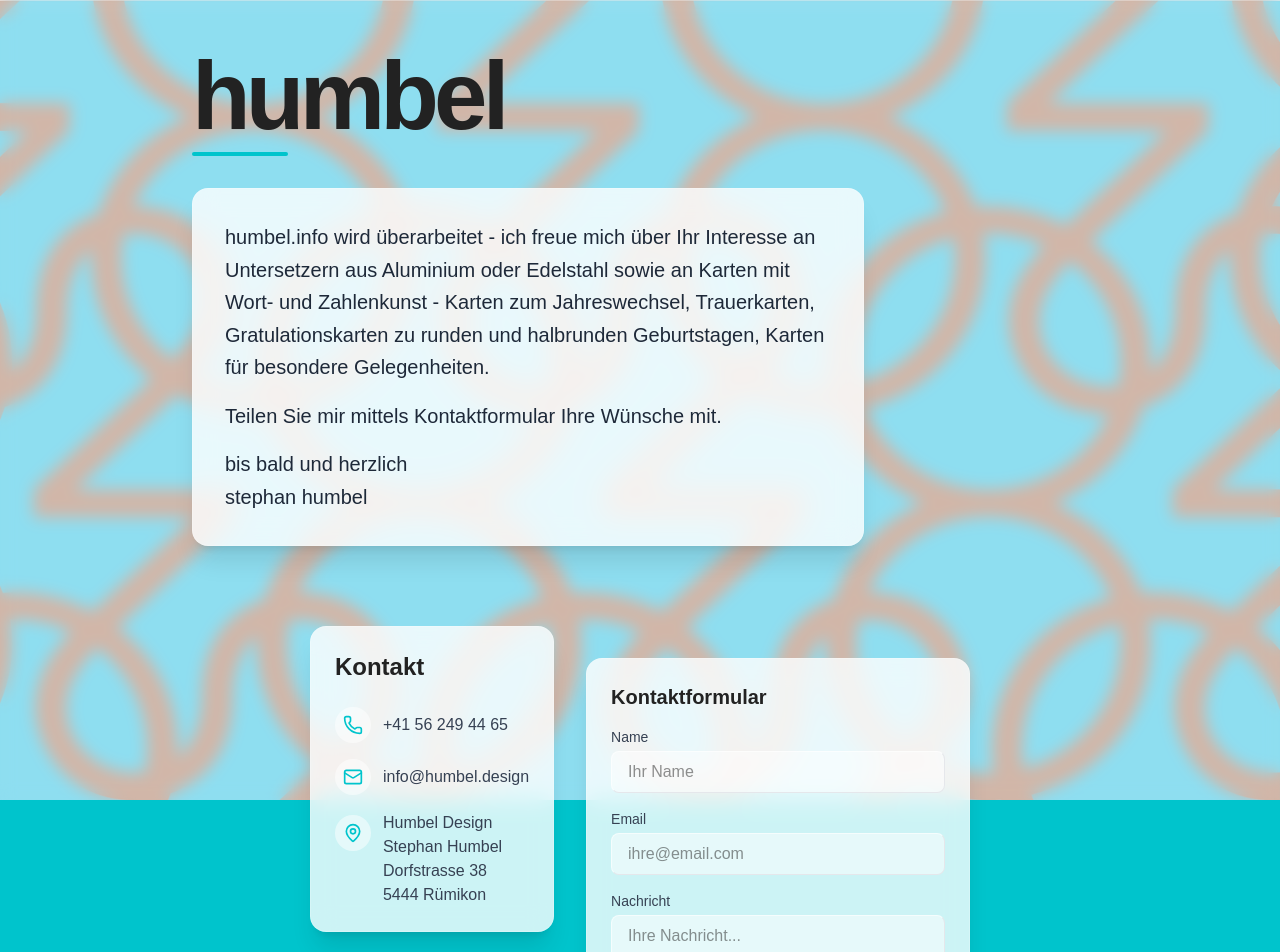
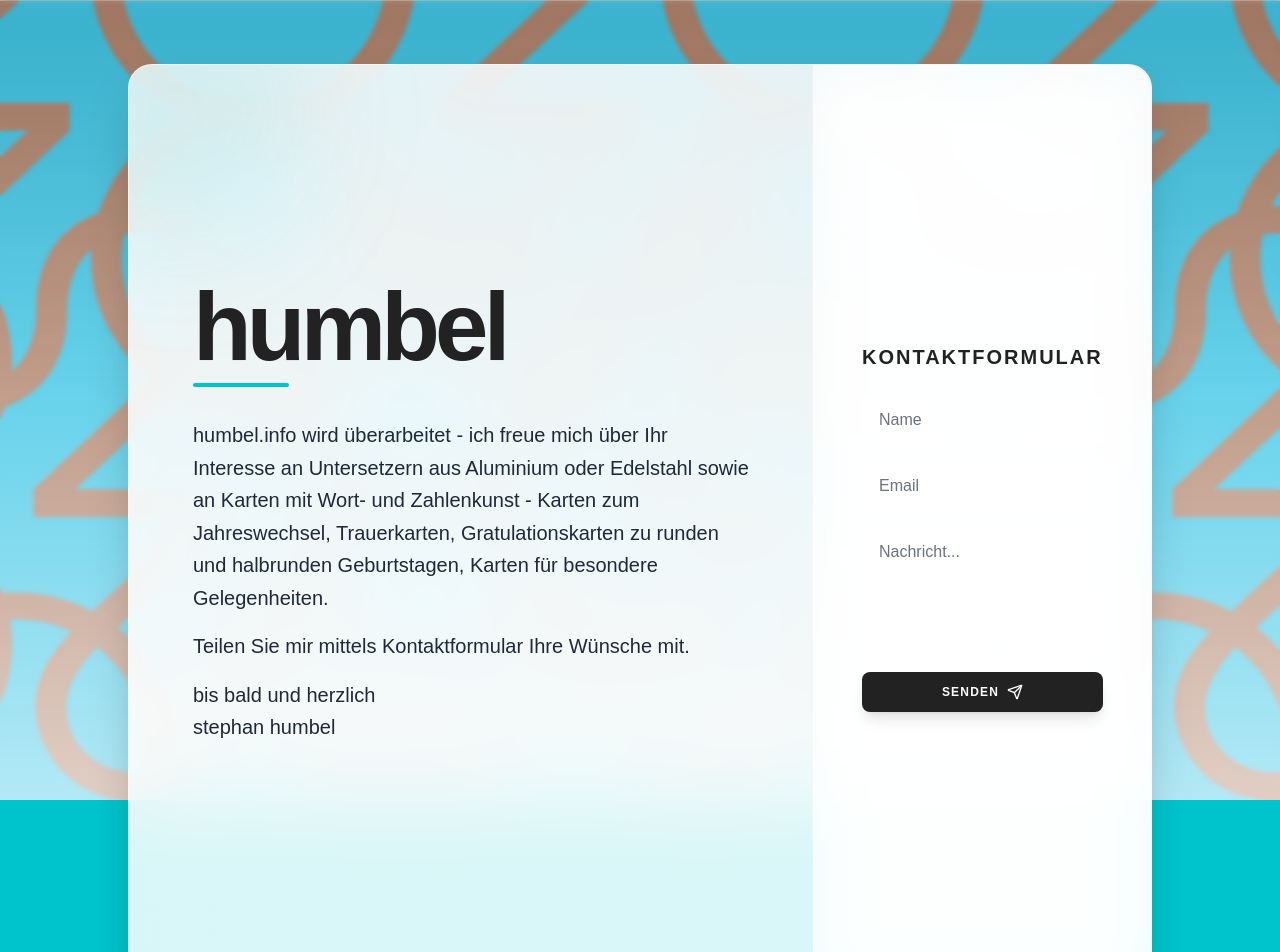
Before and after one commit to Kugelfisch46/humbel-design, a React (Vite) app: page / in a window 1280 px wide. Shown: the top 952 px of the page. Built offline with nearby package versions, Linux system fonts and the light colour scheme.

Commit message:
Polish: Unified glass layout and refined style

```diff
--- a/src/App.tsx
+++ b/src/App.tsx
@@ -8,22 +8,35 @@ import { motion } from 'framer-motion';
 function App() {
   return (
     <Layout>
-      <div className="flex flex-col items-center justify-center min-h-[calc(100vh-100px)] w-full max-w-4xl mx-auto">
-        <div className="flex flex-col gap-12 w-full">
-          <Hero />
+      <div className="min-h-[calc(100vh-80px)] flex flex-col items-center justify-center p-4">
+        <motion.div
+          initial={{ opacity: 0, y: 20 }}
+          animate={{ opacity: 1, y: 0 }}
+          transition={{ duration: 0.8 }}
+          className="w-full max-w-5xl glass-panel rounded-3xl overflow-hidden flex flex-col md:flex-row shadow-2xl"
+        >
+          {/* Left Content Section */}
+          <div className="p-8 md:p-12 lg:p-16 flex-1 flex flex-col justify-center relative overflow-hidden">
+            <div className="relative z-10">
+              <Hero />
+              <div className="mt-12 hidden md:block">
+                <ContactInfo />
+              </div>
+            </div>
+            {/* Subtle decorative circle behind text */}
+            <div className="absolute -top-20 -left-20 w-64 h-64 bg-primary/10 rounded-full blur-3xl pointer-events-none"></div>
+          </div>
 
-          <motion.div
-            initial={{ opacity: 0 }}
-            animate={{ opacity: 1 }}
-            transition={{ delay: 0.5, duration: 0.8 }}
-            className="flex flex-col md:flex-row gap-8 items-start justify-center"
-          >
-            <ContactInfo />
+          {/* Right/Bottom Action Section */}
+          <div className="bg-white/50 backdrop-blur-xl border-t md:border-t-0 md:border-l border-white/50 p-8 md:p-12 flex flex-col justify-center items-center md:items-stretch">
+            <div className="md:hidden mb-8 w-full">
+              <ContactInfo />
+            </div>
             <ContactForm />
-          </motion.div>
-        </div>
+          </div>
+        </motion.div>
 
-        <footer className="mt-16 text-gray-800 text-sm font-medium">
+        <footer className="mt-8 text-white/80 text-sm font-medium text-shadow-sm">
           &copy; {new Date().getFullYear()} humbel.design. All rights reserved.
         </footer>
       </div>
--- a/src/components/ContactForm.tsx
+++ b/src/components/ContactForm.tsx
@@ -27,14 +27,14 @@ const ContactForm: React.FC = () => {
     };
 
     return (
-        <div className="glass-card p-6 rounded-2xl w-full max-w-sm mt-8 relative overflow-hidden">
-            <h3 className="text-xl font-bold mb-4 text-dark">Kontaktformular</h3>
+        <div className="w-full max-w-sm relative">
+            <h3 className="text-xl font-bold mb-6 text-dark uppercase tracking-widest text-sm">Kontaktformular</h3>
 
             <AnimatePresence mode='wait'>
                 {status === 'success' ? (
                     <motion.div
                         initial={{ opacity: 0, y: 10 }} animate={{ opacity: 1, y: 0 }}
-                        className="flex flex-col items-center justify-center p-8 text-center text-green-600"
+                        className="flex flex-col items-center justify-center p-8 text-center text-green-600 bg-white/30 rounded-xl"
                     >
                         <CheckCircle size={48} className="mb-2" />
                         <p className="font-medium">Nachricht gesendet!</p>
@@ -52,37 +52,34 @@ const ContactForm: React.FC = () => {
                         <input type="hidden" name="form-name" value="contact" />
 
                         <div>
-                            <label htmlFor="name" className="block text-sm font-medium text-gray-700 mb-1">Name</label>
                             <input type="text" id="name" name="name" required
-                                className="w-full px-4 py-2 rounded-lg bg-white/50 border border-t-white/60 border-l-white/60 border-r-gray-200 border-b-gray-200 focus:ring-2 focus:ring-primary/50 focus:outline-none transition-all"
-                                placeholder="Ihr Name"
+                                className="w-full px-4 py-3 rounded-lg bg-white/40 border border-white/40 focus:bg-white/60 focus:ring-2 focus:ring-primary/50 focus:outline-none transition-all placeholder:text-gray-500"
+                                placeholder="Name"
                             />
                         </div>
 
                         <div>
-                            <label htmlFor="email" className="block text-sm font-medium text-gray-700 mb-1">Email</label>
                             <input type="email" id="email" name="email" required
-                                className="w-full px-4 py-2 rounded-lg bg-white/50 border border-t-white/60 border-l-white/60 border-r-gray-200 border-b-gray-200 focus:ring-2 focus:ring-primary/50 focus:outline-none transition-all"
-                                placeholder="ihre@email.com"
+                                className="w-full px-4 py-3 rounded-lg bg-white/40 border border-white/40 focus:bg-white/60 focus:ring-2 focus:ring-primary/50 focus:outline-none transition-all placeholder:text-gray-500"
+                                placeholder="Email"
                             />
                         </div>
 
                         <div>
-                            <label htmlFor="message" className="block text-sm font-medium text-gray-700 mb-1">Nachricht</label>
                             <textarea id="message" name="message" required rows={4}
-                                className="w-full px-4 py-2 rounded-lg bg-white/50 border border-t-white/60 border-l-white/60 border-r-gray-200 border-b-gray-200 focus:ring-2 focus:ring-primary/50 focus:outline-none transition-all resize-none"
-                                placeholder="Ihre Nachricht..."
+                                className="w-full px-4 py-3 rounded-lg bg-white/40 border border-white/40 focus:bg-white/60 focus:ring-2 focus:ring-primary/50 focus:outline-none transition-all resize-none placeholder:text-gray-500"
+                                placeholder="Nachricht..."
                             ></textarea>
                         </div>
 
                         <button
                             type="submit"
                             disabled={status === 'submitting'}
-                            className="w-full py-3 bg-primary text-white rounded-lg font-bold shadow-lg hover:shadow-xl hover:bg-primary/90 transition-all flex items-center justify-center gap-2 group disabled:opacity-70"
+                            className="w-full py-3 bg-dark text-white rounded-lg font-bold shadow-lg hover:shadow-xl hover:bg-black transition-all flex items-center justify-center gap-2 group disabled:opacity-70 uppercase tracking-widest text-xs"
                         >
                             {status === 'submitting' ? 'Senden...' : (
                                 <>
-                                    Senden <Send size={18} className="group-hover:translate-x-1 transition-transform" />
+                                    Senden <Send size={16} className="group-hover:translate-x-1 transition-transform" />
                                 </>
                             )}
                         </button>
--- a/src/components/ContactInfo.tsx
+++ b/src/components/ContactInfo.tsx
@@ -4,13 +4,8 @@ import { motion } from 'framer-motion';
 
 const ContactInfo: React.FC = () => {
     return (
-        <motion.div
-            initial={{ opacity: 0, x: -20 }}
-            animate={{ opacity: 1, x: 0 }}
-            transition={{ duration: 0.8, delay: 0.2 }}
-            className="glass-card p-6 rounded-2xl max-w-sm backdrop-blur-xl bg-white/60 border-white/40"
-        >
-            <h2 className="text-2xl font-bold mb-6 text-dark">Kontakt</h2>
+        <div className="max-w-sm">
+            <h2 className="text-xl font-bold mb-6 text-dark uppercase tracking-widest text-sm">Kontakt</h2>
             <div className="space-y-4">
                 <a href="tel:+41562494465" className="flex items-center gap-3 text-gray-700 hover:text-primary transition-colors group">
                     <div className="p-2 bg-white/50 rounded-full group-hover:bg-primary/10 transition-colors">
@@ -38,7 +33,7 @@ const ContactInfo: React.FC = () => {
                     </address>
                 </div>
             </div>
-        </motion.div>
+        </div>
     );
 };
 
--- a/src/components/Hero.tsx
+++ b/src/components/Hero.tsx
@@ -14,7 +14,7 @@ const Hero: React.FC = () => {
                 </h1>
                 <div className="h-1 w-24 bg-primary mb-8 rounded-full"></div>
 
-                <div className="glass-card p-8 rounded-2xl max-w-2xl mb-8 bg-white/40 border-white/30">
+                <div className="mb-8">
                     <p className="text-lg md:text-xl font-light leading-relaxed text-gray-800 mb-4">
                         humbel.info wird überarbeitet - ich freue mich über Ihr Interesse an Untersetzern aus Aluminium oder Edelstahl sowie an Karten mit Wort- und Zahlenkunst - Karten zum Jahreswechsel, Trauerkarten, Gratulationskarten zu runden und halbrunden Geburtstagen, Karten für besondere Gelegenheiten.
                     </p>
--- a/src/components/Layout.tsx
+++ b/src/components/Layout.tsx
@@ -14,8 +14,8 @@ const Layout: React.FC<LayoutProps> = ({ children }) => {
                     alt="Background"
                     className="w-full h-full object-cover"
                 />
-                {/* Overlay for readability */}
-                <div className="absolute inset-0 bg-white/40 backdrop-blur-sm"></div>
+                {/* Overlay for readability - Gradient from top (clearer) to bottom (more opaque) */}
+                <div className="absolute inset-0 bg-gradient-to-b from-black/10 via-white/20 to-white/60 backdrop-blur-[2px]"></div>
             </div>
 
             <main className="relative z-10 container mx-auto px-4 py-8 md:py-12 flex flex-col min-h-screen">
--- a/src/index.css
+++ b/src/index.css
@@ -13,10 +13,14 @@
 
 @layer utilities {
   .glass-card {
-    @apply bg-white/80 backdrop-blur-md border border-white/20 shadow-xl;
+    @apply bg-white/70 backdrop-blur-xl border border-white/30 shadow-lg;
+  }
+
+  .glass-panel {
+    @apply bg-white/85 backdrop-blur-2xl border border-white/40 shadow-2xl;
   }
 
   .text-shadow-sm {
-    text-shadow: 1px 1px 2px rgba(0, 0, 0, 0.1);
+    text-shadow: 0 2px 4px rgba(0, 0, 0, 0.1);
   }
 }
--- a/tailwind.config.js
+++ /dev/null
@@ -1,24 +0,0 @@
-/** @type {import('tailwindcss').Config} */
-export default {
-    content: [
-        "./index.html",
-        "./src/**/*.{js,ts,jsx,tsx}",
-    ],
-    theme: {
-        extend: {
-            colors: {
-                primary: "#00c4cc", // Cyan-ish from the site
-                secondary: "#d4a373", // Tan/brownish from the patterns
-                dark: "#222222",
-                light: "#f8f9fa",
-            },
-            fontFamily: {
-                sans: ['Montserrat', 'sans-serif'],
-            },
-            backgroundImage: {
-                'pattern-circles': "url('/images/pattern.png')", // Placeholder name, will verify
-            }
-        },
-    },
-    plugins: [],
-}
```
